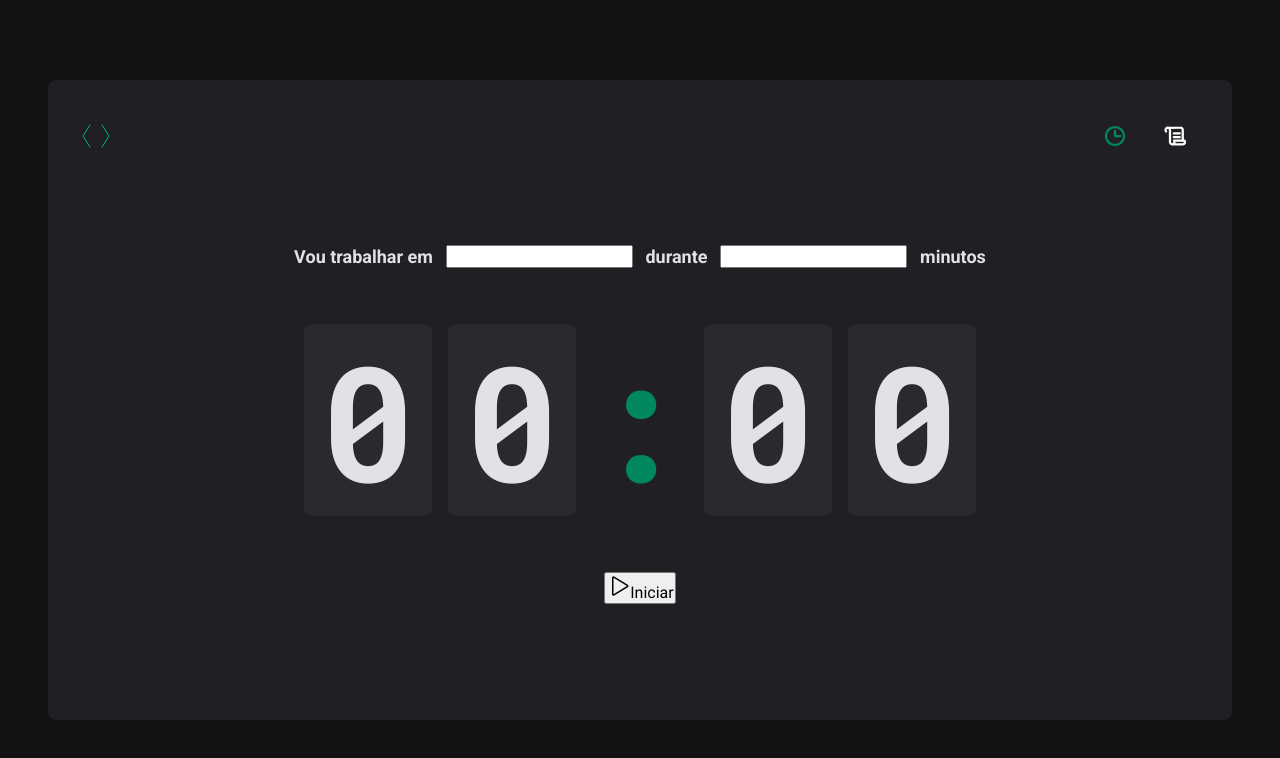
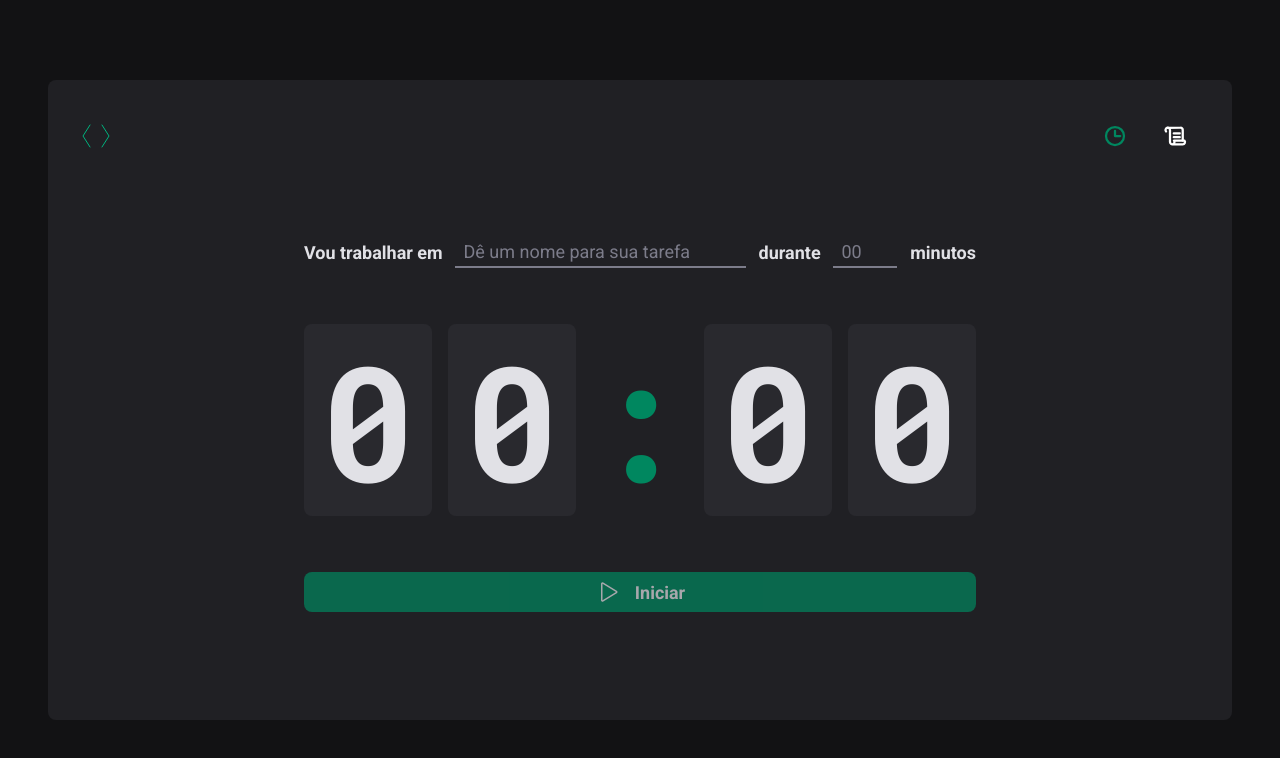
Before and after one commit to odeassis/sixtimer, a React (Vite) app: page / in a window 1280 px wide. Shown: the top 758 px of the page. Built offline with nearby package versions, Linux system fonts and the light colour scheme.

Commit message:
feat: use inputs and button component

```diff
--- a/src/pages/Home/index.tsx
+++ b/src/pages/Home/index.tsx
@@ -3,7 +3,10 @@ import {
   CounterContainer,
   FormContainer,
   HomeContainer,
+  MinutesAmountInput,
   Separator,
+  StartCounterButton,
+  TaskInput,
 } from "./styles";
 
 export function Home() {
@@ -12,10 +15,29 @@ export function Home() {
       <form action="">
         <FormContainer>
           <label htmlFor="task">Vou trabalhar em</label>
-          <input type="text" id="task" />
+          <TaskInput
+            type="text"
+            id="task"
+            list="task-suggestions"
+            placeholder="Dê um nome para sua tarefa"
+          />
+
+          <datalist id="task-suggestions">
+            <option value="Task 1" />
+            <option value="Uma grande Task" />
+            <option value="Task 3" />
+            <option value="Task 4" />
+          </datalist>
 
           <label htmlFor="minutesAmount">durante</label>
-          <input type="text" id="minutesAmount" />
+          <MinutesAmountInput
+            type="number"
+            id="minutesAmount"
+            max={60}
+            min={5}
+            step={5}
+            placeholder="00"
+          />
 
           <span>minutos</span>
         </FormContainer>
@@ -27,10 +49,10 @@ export function Home() {
           <span>0</span>
         </CounterContainer>
 
-        <button type="submit">
+        <StartCounterButton type="submit" disabled>
           <Play size={24} />
           Iniciar
-        </button>
+        </StartCounterButton>
       </form>
     </HomeContainer>
   );
```
